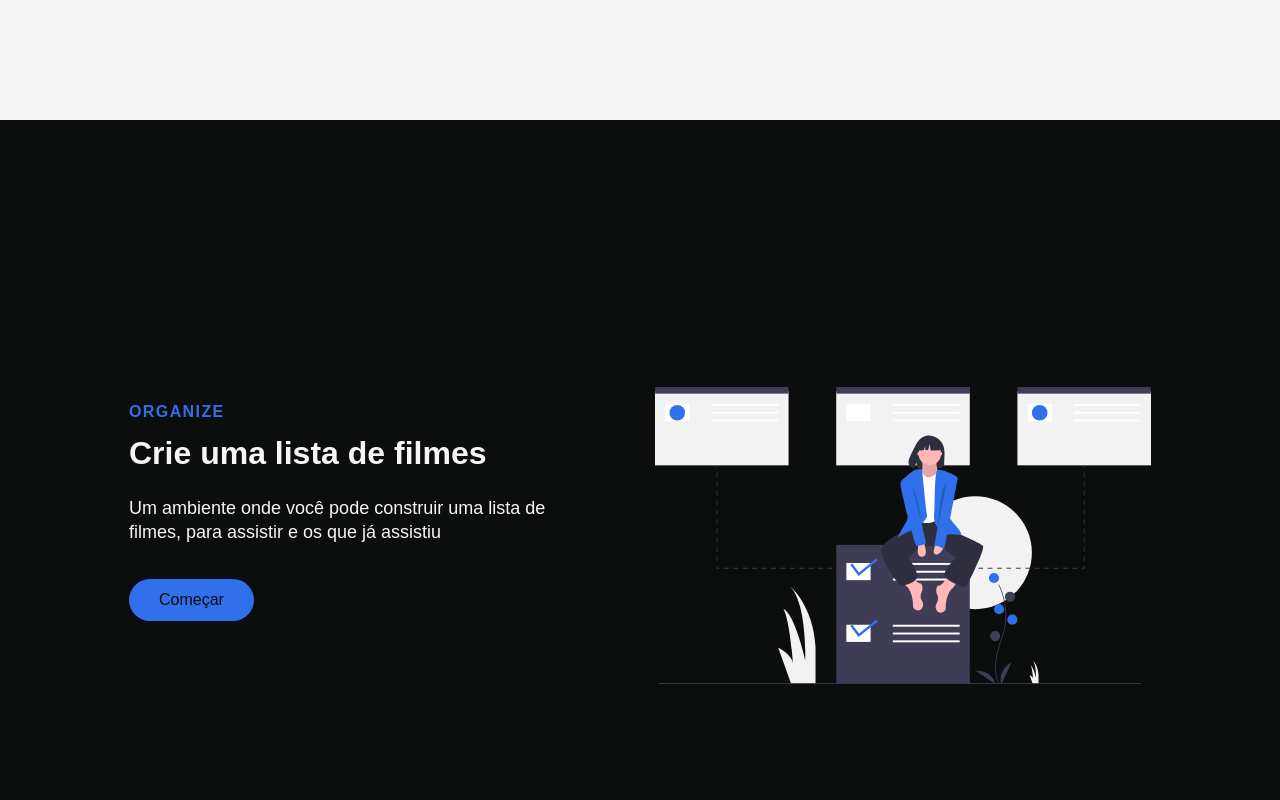
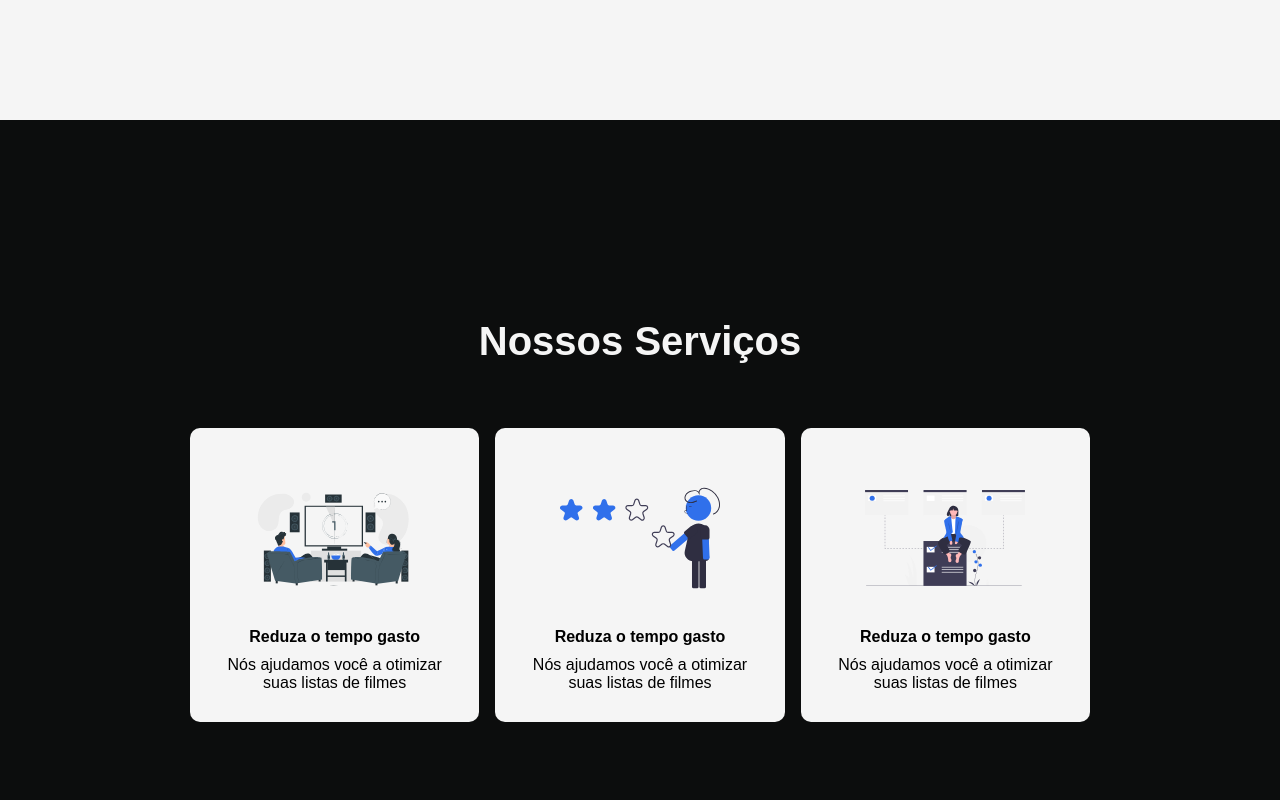
Before and after one commit to ericmartins0203/teamRichard, a React (Create React App) app: page / in a window 1280 px wide. Shown: the part 2400-3200 px from the top of the page. Built offline with nearby package versions, Linux system fonts and the light colour scheme; a web font is replaced by a local one.

Commit message:
feat/Components/Services has done

```diff
--- a/src/Components/InfoSection/Data.js
+++ b/src/Components/InfoSection/Data.js
@@ -7,7 +7,7 @@ export const homeObjOne = {
   headline: "Pesquisas ilimitadas com muita informação",
   description:
     "Tenha acesso ao nosso catalogo exlusivo que permite consultar varias informações dos seus filmes favoritos",
-  buttonLabel: "Começar",
+  buttonLabel: "Faça parte",
   imgStart: false,
   img: require("../../images/svg-1.svg").default,
   alt: "Car",
@@ -17,15 +17,15 @@ export const homeObjOne = {
 };
 
 export const homeObjTwo = {
-  id: "discovery",
+  id: "discover",
   lightBg: true,
   lightText: false,
   lightTextDesc: false,
   topLine: "Avalie",
   headline: "Saiba as notas de cada filme",
   description: "Avalie os seus filmes favoritos, participe da comunidade ",
-  buttonLabel: "Começar",
-  imgStart: false,
+  buttonLabel: "Saiba Mais",
+  imgStart: true,
   img: require("../../images/svg-2.svg").default,
   alt: "Car",
   dark: true,
@@ -34,17 +34,17 @@ export const homeObjTwo = {
 };
 
 export const homeObjThree = {
-  id: "services",
+  id: "signup",
   lightBg: false,
   lightText: true,
   lightTextDesc: true,
-  topLine: "Organize",
-  headline: "Crie uma lista de filmes",
+  topLine: "Entre para o nosso time",
+  headline: "Criar uma conta é extremamente facil",
   description:
-    "Um ambiente onde você pode construir uma lista de filmes, para assistir e os que já assistiu",
-  buttonLabel: "Começar",
+    "tenha tudo configurado e pronto em menos de 10 minutos. Tudo que você precisa fazer é adicionar suas informações e você está pronto para ir",
+  buttonLabel: "Começe agora",
   imgStart: false,
-  img: require("../../images/svg-3.svg").default,
+  img: require("../../images/svg-4.svg").default,
   alt: "Car",
   dark: true,
   primary: true,
--- a/src/Components/Navbar/NavbarElements.js
+++ b/src/Components/Navbar/NavbarElements.js
@@ -80,6 +80,7 @@ export const NavLinks = styled(LinkS)`
   padding: 0 1rem;
   height: 100%;
   cursor: pointer;
+
   &.active {
     border-bottom: 3px solid var(--blue);
   }
--- a/src/Components/Navbar/index.jsx
+++ b/src/Components/Navbar/index.jsx
@@ -22,16 +22,16 @@ const Navbar = ({ toggle }) => {
           </MobileIcon>
           <NavMenu>
             <NavItem>
-              <NavLinks to="/about">About</NavLinks>
+              <NavLinks to="about">About</NavLinks>
             </NavItem>
             <NavItem>
-              <NavLinks to="/discover">Discover</NavLinks>
+              <NavLinks to="discover">Discover</NavLinks>
             </NavItem>
             <NavItem>
-              <NavLinks to="/services">Services</NavLinks>
+              <NavLinks to="services">Services</NavLinks>
             </NavItem>
             <NavItem>
-              <NavLinks to="/signup">Sign up</NavLinks>
+              <NavLinks to="signup">Sign up</NavLinks>
             </NavItem>
           </NavMenu>
           <NavBtn>
--- /dev/null
+++ b/src/Components/Services/ServicesElementes.js
@@ -0,0 +1,82 @@
+import styled from "styled-components";
+
+export const ServicesContainer = styled.div`
+  height: 800px;
+  display: flex;
+  flex-direction: column;
+  justify-content: center;
+  align-items: center;
+  background: var(--black);
+
+  @media screen and (max-width: 768px) {
+    height: 1100px;
+  }
+
+  @media screen and (max-width: 480px) {
+    height: 1300px;
+  }
+`;
+
+export const ServicesWrapper = styled.div`
+  max-width: 1000px;
+  margin: 0 auto;
+  display: grid;
+  grid-template-columns: 1fr 1fr 1fr;
+  align-items: center;
+  grid-gap: 16px;
+  padding: 0 50px;
+
+  @media screen and (max-width: 1000px) {
+    grid-template-columns: 1fr 1fr;
+  }
+
+  @media screen and (max-width: 768px) {
+    grid-template-columns: 1fr;
+    padding: 0 20px;
+  }
+`;
+
+export const ServicesCard = styled.div`
+  background: var(--white);
+  display: flex;
+  flex-direction: column;
+  justify-content: flex-start;
+  align-items: center;
+  border-radius: 10px;
+  max-height: 340px;
+  padding: 30px;
+  box-shadow: 0 1px 30x rgba(0, 0, 0, 0.2);
+  transition: all 0.2s ease-in-out;
+
+  &:hover {
+    transform: scale(1.02);
+    transition: all 0.2s ease-in-out;
+    cursor: pointer;
+  }
+`;
+
+export const ServicesIcon = styled.img`
+  height: 160px;
+  width: 160px;
+  margin-bottom: 10px;
+`;
+
+export const ServicesH1 = styled.h1`
+  font-size: 2.5rem;
+  color: var(--white);
+  margin-bottom: 64px;
+
+  @media screen and (max-width: 480px) {
+    font-size: 2rem;
+  }
+`;
+
+export const ServicesH2 = styled.h2`
+  font-size: 1rem;
+  margin-bottom: 10px;
+`;
+
+export const ServicesP = styled.p`
+  font-size: 1rem;
+  text-align: center;
+`;
--- /dev/null
+++ b/src/Components/Services/index.jsx
@@ -0,0 +1,46 @@
+import React from "react";
+import Icon1 from "../../images/svg-1.svg";
+import Icon2 from "../../images/svg-2.svg";
+import Icon3 from "../../images/svg-3.svg";
+import {
+  ServicesCard,
+  ServicesContainer,
+  ServicesH1,
+  ServicesH2,
+  ServicesIcon,
+  ServicesP,
+  ServicesWrapper,
+} from "./ServicesElementes";
+
+const Services = () => {
+  return (
+    <ServicesContainer id="services">
+      <ServicesH1>Nossos Serviços</ServicesH1>
+      <ServicesWrapper>
+        <ServicesCard>
+          <ServicesIcon src={Icon1} />
+          <ServicesH2>Reduza o tempo gasto</ServicesH2>
+          <ServicesP>
+            Nós ajudamos você a otimizar suas listas de filmes
+          </ServicesP>
+        </ServicesCard>
+        <ServicesCard>
+          <ServicesIcon src={Icon2} />
+          <ServicesH2>Reduza o tempo gasto</ServicesH2>
+          <ServicesP>
+            Nós ajudamos você a otimizar suas listas de filmes
+          </ServicesP>
+        </ServicesCard>
+        <ServicesCard>
+          <ServicesIcon src={Icon3} />
+          <ServicesH2>Reduza o tempo gasto</ServicesH2>
+          <ServicesP>
+            Nós ajudamos você a otimizar suas listas de filmes
+          </ServicesP>
+        </ServicesCard>
+      </ServicesWrapper>
+    </ServicesContainer>
+  );
+};
+
+export default Services;
--- a/src/Pages/Home/index.jsx
+++ b/src/Pages/Home/index.jsx
@@ -8,7 +8,8 @@ import {
   homeObjTwo,
 } from "../../Components/InfoSection/Data";
 import Navbar from "../../Components/Navbar";
-import Sidebar from "../../Components/Sidebar";
+import Services from "../../Components/Services";
+import Sidebar from "../../Components/Sidebar/index.jsx";
 
 const Home = () => {
   const [isOpen, setIsOpen] = useState(false);
@@ -24,6 +25,7 @@ const Home = () => {
       <HeroSection />
       <InfoSection {...homeObjOne} />
       <InfoSection {...homeObjTwo} />
+      <Services />
       <InfoSection {...homeObjThree} />
     </>
   );
```
Also changed, not shown: src/Components/Sidebar/index.jsx (renamed from src/Components/Sidebar/index.js), src/images/svg-4.svg (added).
